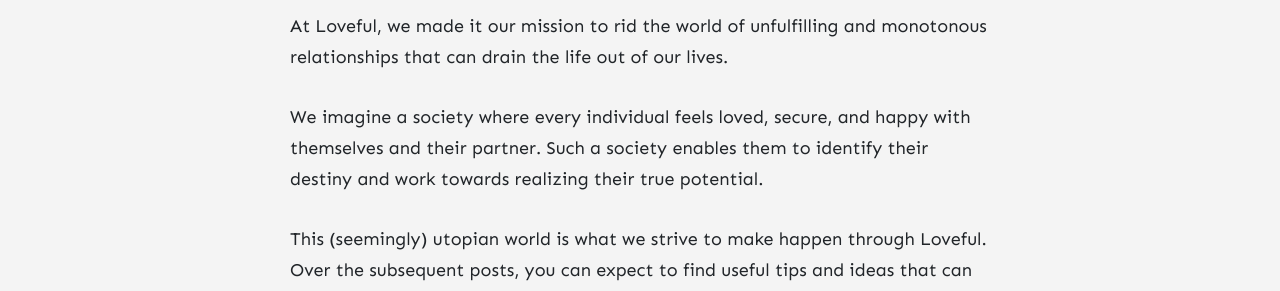
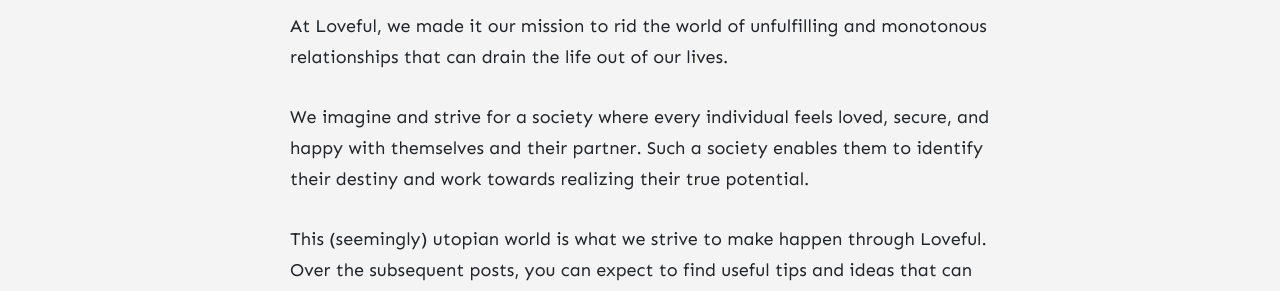
Before and after one commit to stackbit-projects/happy-zebra-28bc2, a Jekyll site: the page built from _posts/2021-09-01-welcome-to-loveful.md, in a window 1280 px wide. Shown: the part 1092-1383 px from the top of the page. Built offline with Jekyll 4.4.1, drawn with Linux system fonts in a browser that asks for light colours; nearby versions of some CDN libraries; comment, search, counter and statistics services are not loaded.

Commit message:
2021-09-01-welcome-to-loveful.md: changed

```diff
--- a/_posts/2021-09-01-welcome-to-loveful.md
+++ b/_posts/2021-09-01-welcome-to-loveful.md
@@ -11,7 +11,7 @@
 
 At Loveful, we made it our mission to rid the world of unfulfilling and monotonous relationships that can drain the life out of our lives.
 
-We imagine a society where every individual feels loved, secure, and happy with themselves and their partner. Such a society enables them to identify their destiny and work towards realizing their true potential.
+We imagine and strive for a society where every individual feels loved, secure, and happy with themselves and their partner. Such a society enables them to identify their destiny and work towards realizing their true potential.
 
 This (seemingly) utopian world is what we strive to make happen through Loveful. Over the subsequent posts, you can expect to find useful tips and ideas that can take your love life to a whole new level.
 
```
